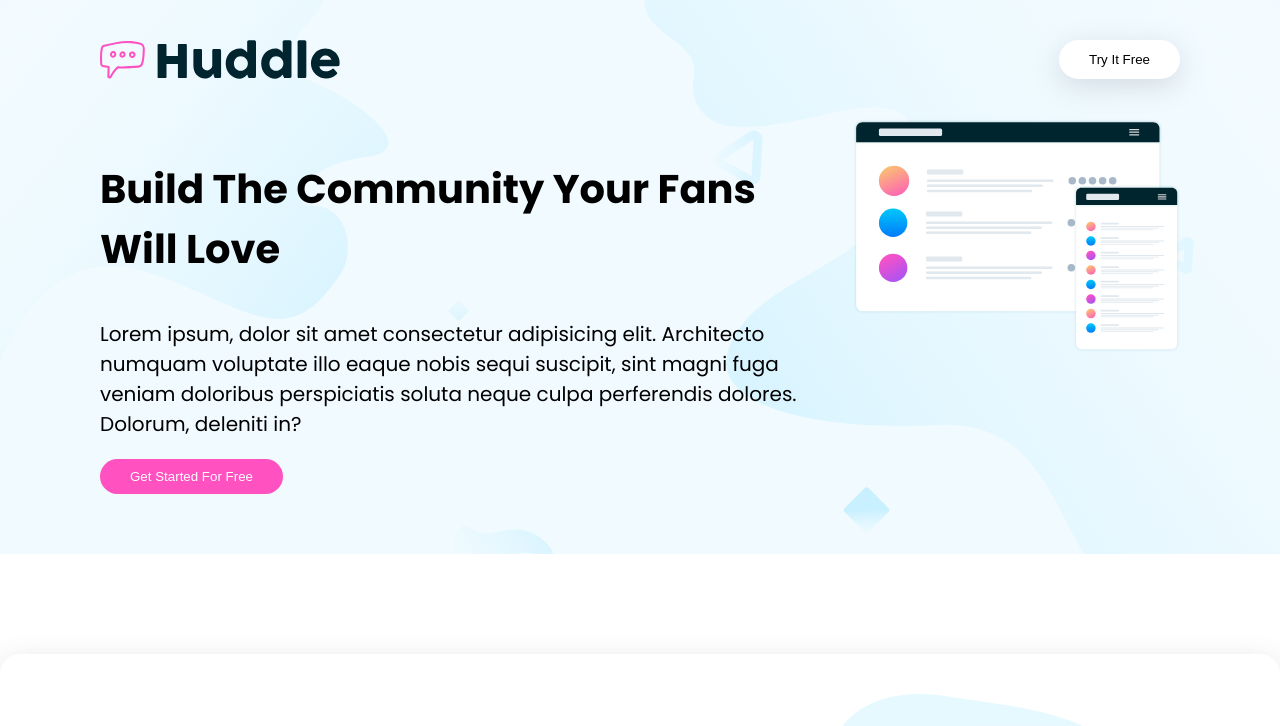
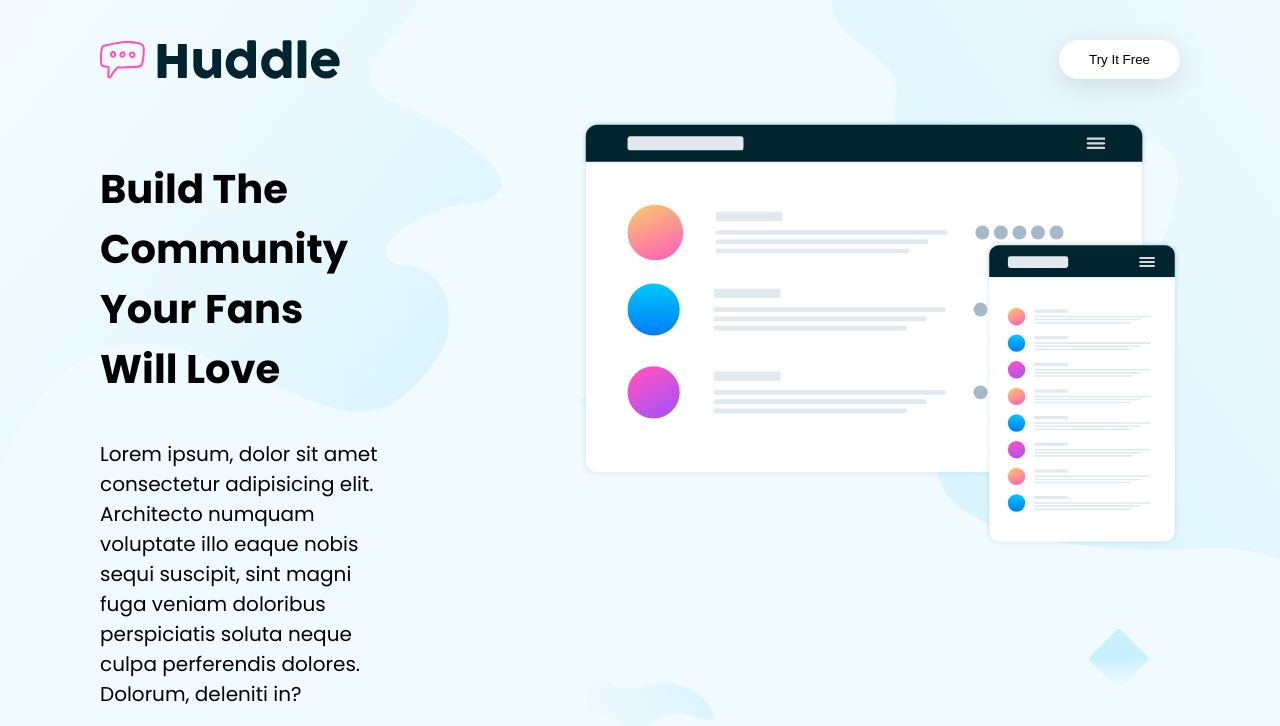
Before and after one commit to azmaeenmahtab/project-alpha, a plain HTML site: page index.html in a window 1280 px wide. Shown: the top 726 px of the page. Drawn offline with Linux system fonts and the light colour scheme.

Commit message:
dekstop format done

```diff
--- a/index.html
+++ b/index.html
@@ -21,7 +21,7 @@
             <img src="images/logo.svg" alt="">
             <button class="whiteBtn">Try It Free</button>
         </header>
-        <div style="display: flex; gap: 40px; padding-right: 100px;
+        <div style="display: flex; gap: 200px; padding-right: 100px;
     padding-left: 100px;">
             <div>
                 <!-- butn div -->
@@ -34,7 +34,7 @@
             </div>
             <div>
                 <!-- img div  -->
-                <img src="images/illustration-mockups.svg" alt="" width="100%">
+                <img src="images/illustration-mockups.svg" alt="" width="600px">
             </div>
         </div>
     </div>
```
